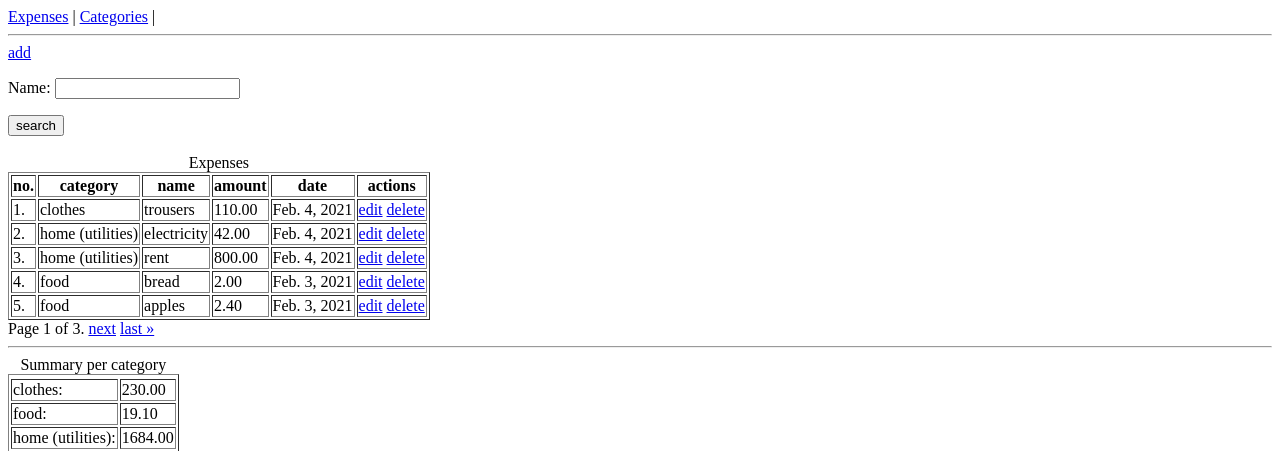
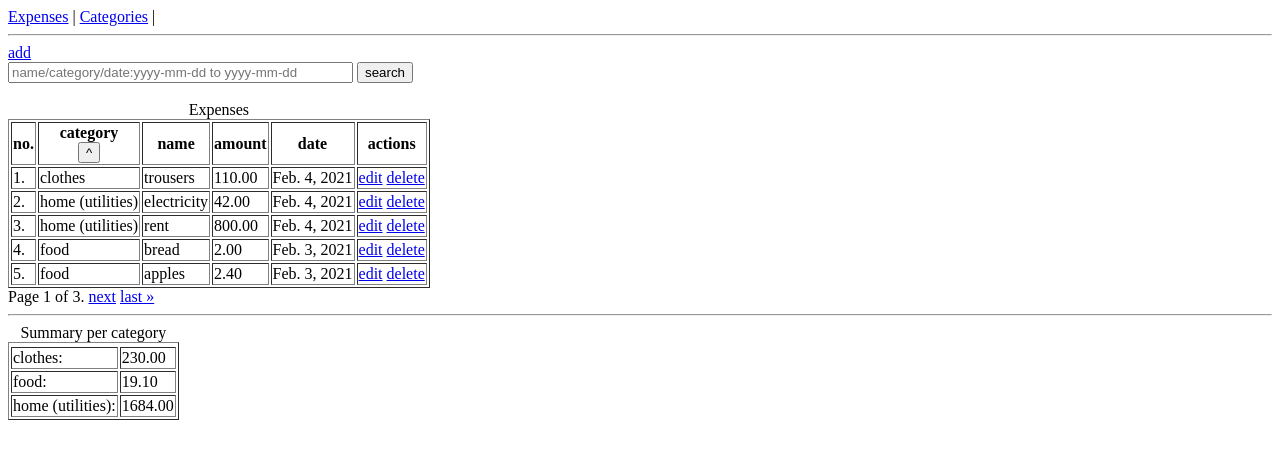
Before and after one commit to PyJacobito/parleto_task, a Django app: page /expenses/expense/list/ in a window 1280 px wide. Shown: the top 451 px of the page. Run offline with Django 4.2, Linux system fonts and the light colour scheme; data comes from the database, SQL or seed files in the repository.

Commit message:
1st commit

```diff
--- a/expenses/models.py
+++ b/expenses/models.py
@@ -14,6 +14,7 @@ class Category(models.Model):
 
 class Expense(models.Model):
     class Meta:
+        # if
         ordering = ('-date', '-pk')
 
     category = models.ForeignKey(Category, models.PROTECT, null=True, blank=True)
--- a/expenses/templates/expenses/expense_list.html
+++ b/expenses/templates/expenses/expense_list.html
@@ -5,8 +5,10 @@
 <a href="{% url 'expenses:expense-create' %}">add</a>
 
 <form method="get" action="">
-  {{form.as_p}}
-  <button type="submit">search</button>
+<!--  {{form.as_p}}-->
+	<input type="text" name="q" value="{{ request.GET.q }}"
+		   placeholder="name/category/date:yyyy-mm-dd to yyyy-mm-dd" size="40">
+  	<button type="submit">search</button>
 </form>
 <br>
 <table border="1">
@@ -14,7 +16,9 @@
 	<thead>
 	  <tr>
 		<th>no.</th>
-		<th>category</th>
+		<th>category<form method="get" action="">
+						<button type="submit">^</button>
+					</form></th>
 		<th>name</th>
 		<th>amount</th>
 		<th>date</th>
--- a/expenses/views.py
+++ b/expenses/views.py
@@ -1,29 +1,89 @@
 from django.views.generic.list import ListView
+from django.db.models import Q
 
 from .forms import ExpenseSearchForm
 from .models import Expense, Category
 from .reports import summary_per_category
+
+from .functions import get_date_list, get_date_str, get_all_tokens
 
 
 class ExpenseListView(ListView):
     model = Expense
     paginate_by = 5
 
+    queryset = Expense.objects.all()
+
+
     def get_context_data(self, *, object_list=None, **kwargs):
-        queryset = object_list if object_list is not None else self.object_list
+        q = self.request.GET.get("q")
 
-        form = ExpenseSearchForm(self.request.GET)
-        if form.is_valid():
-            name = form.cleaned_data.get('name', '').strip()
-            if name:
-                queryset = queryset.filter(name__icontains=name)
+        if isinstance(q, str) and q:
+            q = q.strip()
+
+            if get_date_str(q):
+                date_list = get_date_list(q)
+
+                if len(date_list) == 2:
+                    queryset = self.model.objects.filter(Q(date__range=[str(item) for item in date_list]))
+
+                elif len(date_list) == 1:
+                    if q[0] == "-":
+                        queryset = self.model.objects.filter(Q(date__lte=date_list[0]))
+
+                    elif q[-1] == "-":
+                        queryset = self.model.objects.filter(Q(date__gte=date_list[0]))
+
+            else:
+                q_list = get_all_tokens(q)
+
+                if len(q_list) > 1:
+                    queryset = self.model.objects.filter(Q(name__in=q_list) | Q(category__name__in=q_list))
+
+                else:
+                    queryset = self.model.objects.filter(
+                        Q(name__icontains=q_list[0]) | Q(category__name__icontains=q_list[0]))
+
+        else:
+            queryset = self.model.objects.all()
 
         return super().get_context_data(
-            form=form,
-            object_list=queryset,
-            summary_per_category=summary_per_category(queryset),
-            **kwargs)
+                # form=form,
+                object_list=queryset,
+                summary_per_category=summary_per_category(queryset),
+                **kwargs)
+
 
 class CategoryListView(ListView):
     model = Category
     paginate_by = 5
+
+# from django.views.generic.list import ListView
+#
+# from .forms import ExpenseSearchForm
+# from .models import Expense, Category
+# from .reports import summary_per_category
+#
+#
+# class ExpenseListView(ListView):
+#     model = Expense
+#     paginate_by = 5
+#
+#     def get_context_data(self, *, object_list=None, **kwargs):
+#         queryset = object_list if object_list is not None else self.object_list
+#
+#         form = ExpenseSearchForm(self.request.GET)
+#         if form.is_valid():
+#             name = form.cleaned_data.get('name', '').strip()
+#             if name:
+#                 queryset = queryset.filter(name__icontains=name)
+#
+#         return super().get_context_data(
+#             form=form,
+#             object_list=queryset,
+#             summary_per_category=summary_per_category(queryset),
+#             **kwargs)
+#
+# class CategoryListView(ListView):
+#     model = Category
+#     paginate_by = 5
```
Also changed, not shown: expenses/functions.py (added, +25 -0 lines).
